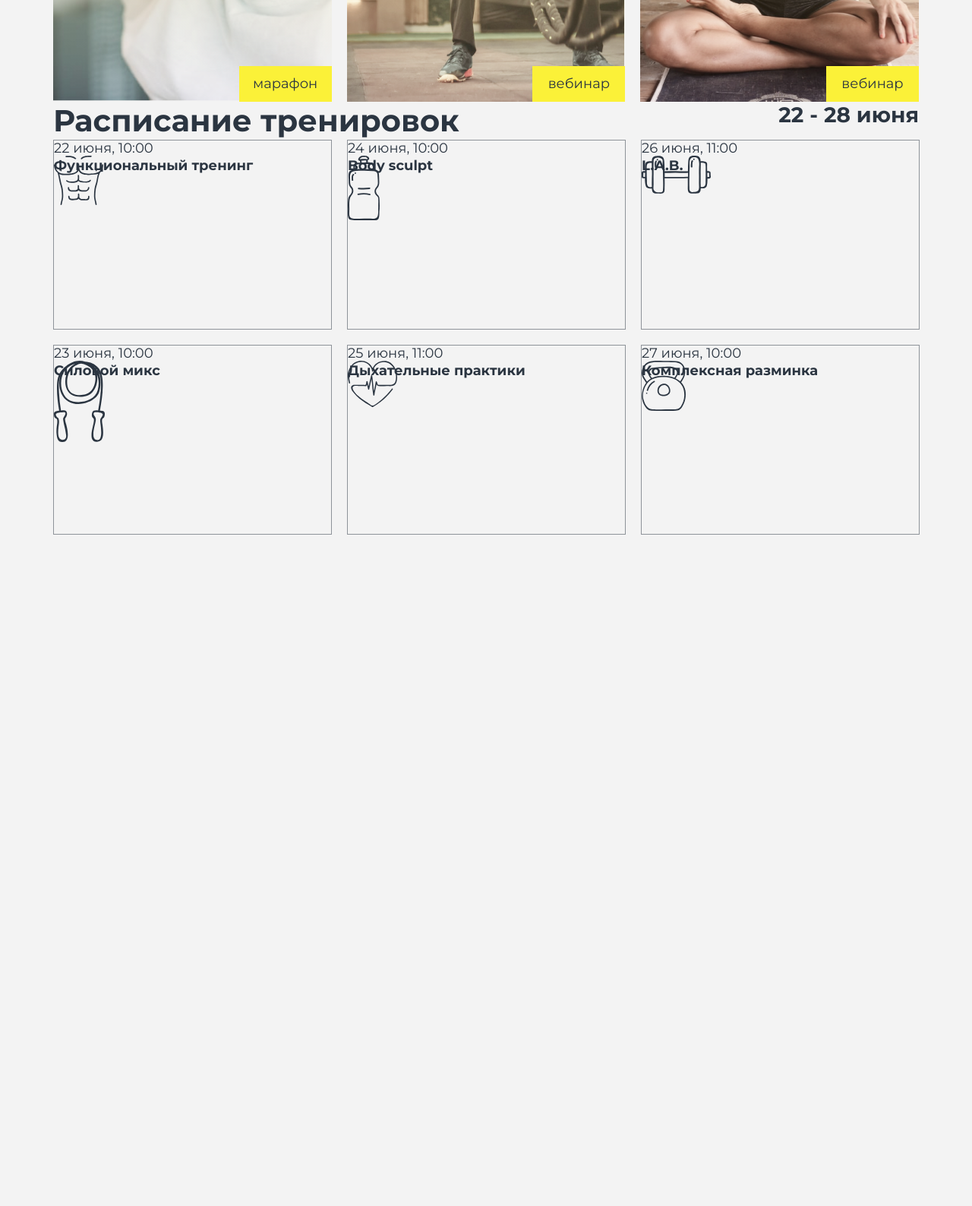
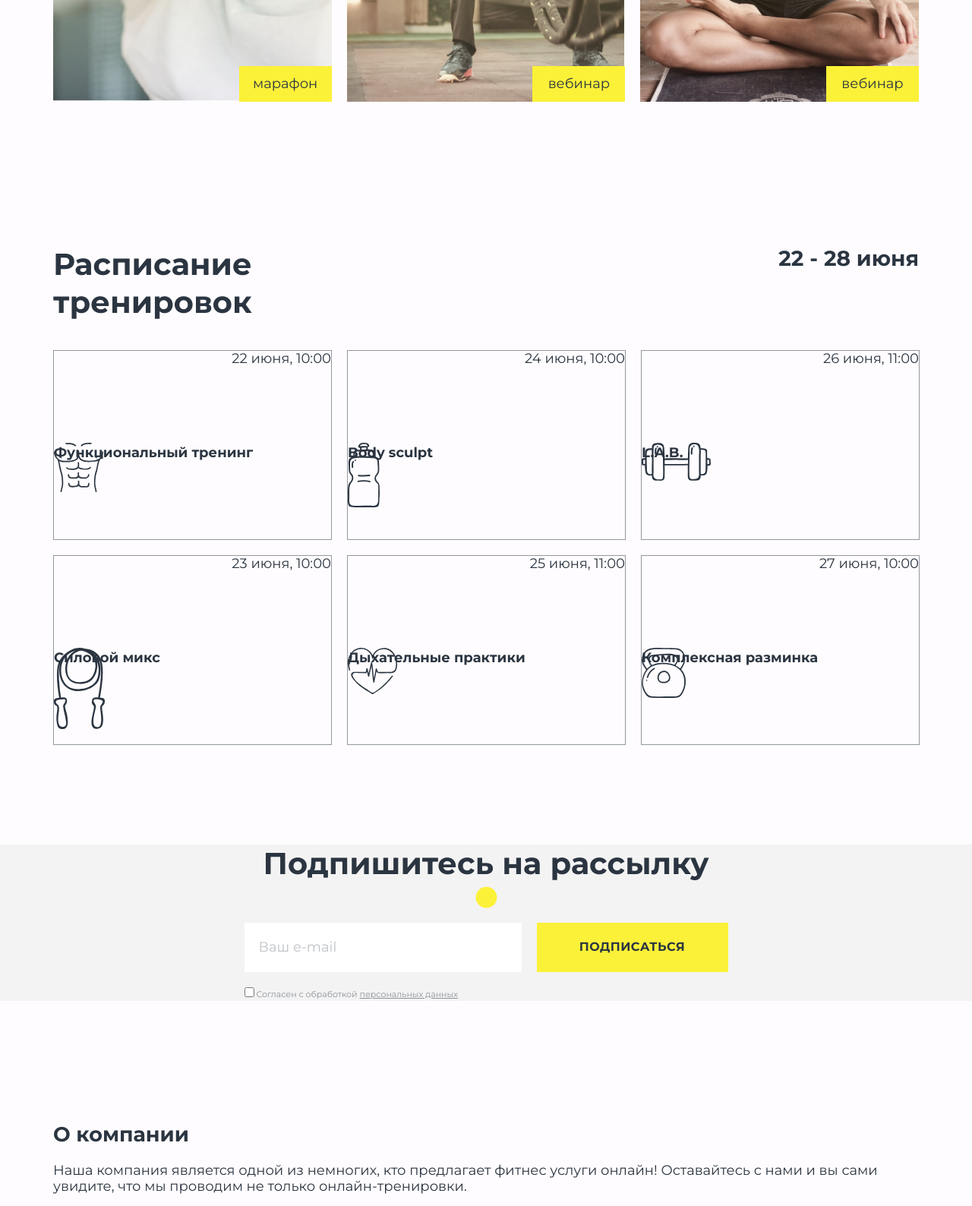
Before and after one commit to kazumi8/online-training, a plain HTML site: page index.html in a window 1280 px wide. Shown: the part 1620-3208 px from the top of the page at 76% size. Before the commit the page ends 2324 px from the top, so only its background shows below. Drawn offline with Linux system fonts and the light colour scheme.

Commit message:
company-info started block

```diff
--- a/css/index.css
+++ b/css/index.css
@@ -48,17 +48,23 @@
 
 
 body {
-    background-color: #F3F3F3;
+    background-color: #FEFCFE;
     color: #2B3541;
     font-family: Montserrat, sans-serif;
     font-size: 18px;
 }
 
-.wrapper {
+.main-wrapper {
     max-width: 1140px;
     margin: 0 auto;
     padding-left: 15px;
     padding-right: 15px;
+}
+
+.email-wrapper {
+    max-width: 1920px;
+    margin: 0 auto;
+    background-color: #F3F3F3;
 }
 
 .header {
@@ -154,6 +160,9 @@ body {
 
 
 /* block events */
+.container__events {
+    margin-bottom: 189px;
+}
 
 .events__title {
     margin: 0;
@@ -172,6 +181,8 @@ body {
 
 .events__list-item {
     display: grid;
+    padding: 30px;
+    position: relative;
 }
 
 .events__list-item--marathon {
@@ -193,13 +204,8 @@ body {
    background-repeat: no-repeat;
 }
 
-.events__list-time {
-    margin: 20px 0 0 20px;
-}
-
 .events__list-title {
     margin: 0;
-    margin:77px 0 0 30px;
 }
 
 .events__list-text {
@@ -213,24 +219,35 @@ body {
     justify-content: center;
     justify-self: end;
     align-self: end;
+    position: absolute;
+    bottom: 0;
+    right: 0;
 }
 
 
 
 
 /* block schedule */
+.container__schedule {
+    margin-bottom: 131px;
+}
 
 .schedule__wrapper {
     display: flex;
     justify-content: space-between;
+    margin-bottom: 38px;
 }
 
 .schedule__title {
     margin: 0;
 }
 
+.schedule__title-span {
+    width: 100%;
+    display: block;
+}
+
 .schedule__list {
-
     list-style: none;
     display: grid;
     grid-template-columns: auto auto auto;
@@ -240,6 +257,7 @@ body {
 
 
 .schedule__list-item {
+    display: grid;
     border: 1px solid rgba(43, 53, 65, .5);
     box-sizing: border-box;
     width: 367px;
@@ -247,7 +265,7 @@ body {
 }
 
 .schedule__list-date {
-
+    justify-self: flex-end;
 }
 
 .schedule__list-title {
@@ -300,3 +318,64 @@ body {
     height: 66px;
     background-image: url("../icons/weight.svg");
 }
+
+
+
+
+/* block mailing */
+
+.container__mailing {
+    margin-bottom: 160px;
+}
+
+.mailing {
+    display: flex;
+    flex-direction: column;
+    align-items: center;
+}
+
+.mailing__title {
+    margin: 0;
+}
+
+.mailing__form {
+    display: grid;
+    grid-template-columns: auto auto;
+    grid-template-rows: auto auto;
+    grid-gap: 20px;
+
+}
+.mailing__form-description {
+    margin: 0;
+    font-size: 11px;
+    font-weight: 400;
+    line-height: 17px;
+    color: rgba(43, 53, 65, .5);
+}
+
+.mailing__form-input {
+    padding: 19px;
+    width: 327px;
+    border: none;
+}
+
+.mailing__form-input::placeholder {
+    color: rgba(43, 53, 65, .3);
+}
+
+.mailing__form-button {
+    height: 65px;
+    width: 252px;
+    color: #2B3541;
+    background-color: #FBF138;
+    border: none;
+    text-transform: uppercase;
+}
+
+.mailing__form-button:focus {
+    outline: none;
+}
+
+.mailing__form-link {
+    color: rgba(43, 53, 65, .5);
+}
--- a/index.html
+++ b/index.html
@@ -58,7 +58,7 @@
           Узнать подробнее
         </a>
       </section>
-      <div class="container__wrapper wrapper">
+      <div class="container__main-wrapper main-wrapper">
         <section class="container__events events">
           <h2 class="title-bold events__title">
             Ближайшие события
@@ -102,7 +102,7 @@
         <section class="container__schedule schedule">
           <div class="schedule__wrapper">
             <h2 class="title-bold schedule__title">
-              Расписание тренировок
+              Расписание <span  class="schedule__title-span">тренировок</span>
             </h2>
             <time class="text-bold-large schedule__date" datetime="2021-06-22 - 2021-06-28">
               22 - 28 июня
@@ -160,6 +160,81 @@
           </div>
         </section>
       </div>
+      <div class="container__email-wrapper email-wrapper">
+        <section class="container__mailing mailing">
+          <h2 class="title-bold mailing__title">
+            Подпишитесь на рассылку
+          </h2>
+          <svg class="mailing__svg-circle" width="53" height="53" viewBox="0 0 101 101" fill="none" xmlns="http://www.w3.org/2000/svg">
+            <g filter="url(#filter0_d)">
+             <circle cx="50.5" cy="37.5" r="26.5" fill="#FBF138"/>
+            </g>
+          </svg>
+          <form class="mailing__form">
+          <input  class="text-regular mailing__form-input" id="email" type="text" placeholder="Ваш e-mail">
+          <button class="text-small mailing__form-button" type="submit">
+            Подписаться
+          </button>
+          <p class="mailing__form-description">
+            <input  class="mailing__form-checkbox" type="checkbox" name="email" value="a1">
+            Согласен с обработкой
+            <a href="#" class="mailing__form-link">
+              персональных данных
+            </a>
+          </p>
+          </form>
+        </section>
+      </div>
+      <div class="container__main-wrapper main-wrapper">
+      <section class="container__company-info company-info">
+        <h2 class="company-info__title">
+          О компании
+        </h2>
+        <p class="company-info__description">
+          Наша компания является одной из немногих, кто предлагает
+           фитнес услуги онлайн! Оставайтесь с нами и вы сами увидите,
+            что мы проводим не только онлайн-тренировки.
+        </p>
+        <button class="company-info__button">
+          Записаться
+        </button>
+        <img class="company-info__img" src="./@1x/trainer.png" alt="Фото тренера">
+        <ul class="company-info__list">
+          <li class="company-info__list-item">
+            <h3 class="company-info__list-title">
+              Экономия времени
+            </h3>
+            <p class="company-info__list-text">
+              Не нужно тратить время на дорогу
+            </p>
+          </li>
+          <li class="company-info__list-item">
+            <h3 class="company-info__list-title">
+              Индивидуальный подход
+            </h3>
+            <p class="company-info__list-text">
+              Внимание тренера пренадлежит только вам
+            </p>
+          </li>
+          <li class="company-info__list-item">
+            <h3 class="company-info__list-title">
+              Экономия денег
+            </h3>
+            <p class="company-info__list-text">
+              Средняя цена одной тренировки - 700₽
+            </p>
+          </li>
+          <li class="company-info__list-item">
+            <h3 class="company-info__list-title">
+              Опытный персонал
+            </h3>
+            <p class="company-info__list-text">
+              Стаж работы у наших тренеров от 5 лет
+            </p>
+          </li>
+        </ul>
+      </section>
+      </div>
     </main>
 </body>
 </html>
```
Also changed, not shown: icons/circle.svg (added).
